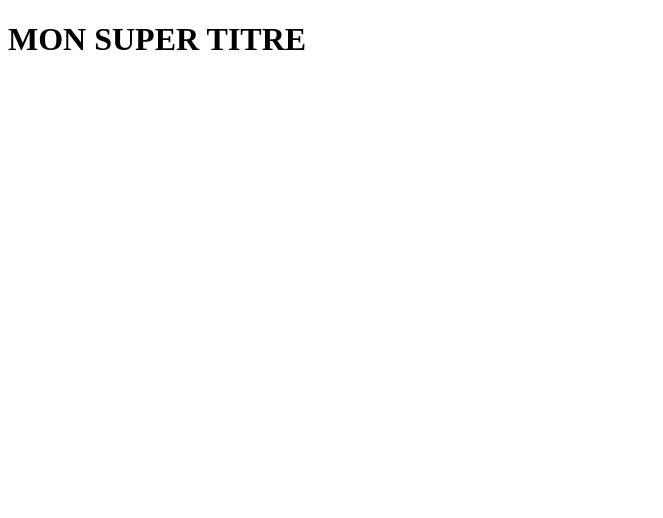
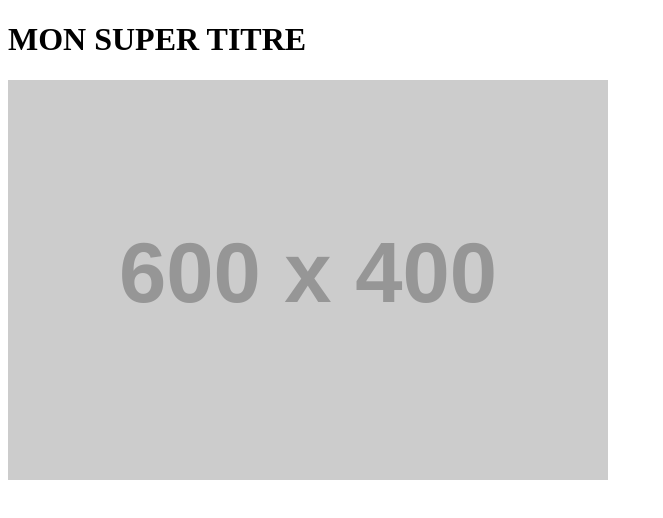
Before and after one commit to mohabrd/exo3_html, a plain HTML site: page index.html in a window 1280 px wide. Shown: the whole page, without its empty margins (0-663 px from the left). Drawn offline with Linux system fonts and the light colour scheme; placeholder pictures from the web are drawn by us.

Commit message:
ajout de l'image

```diff
--- a/index.html
+++ b/index.html
@@ -8,7 +8,7 @@
 </head>
 <body>
     <h1>MON SUPER TITRE</h1>
-
+    <img src="https://dummyimage.com/600x400/000/fff" alt="">
 
 </body>
 </html>
```
